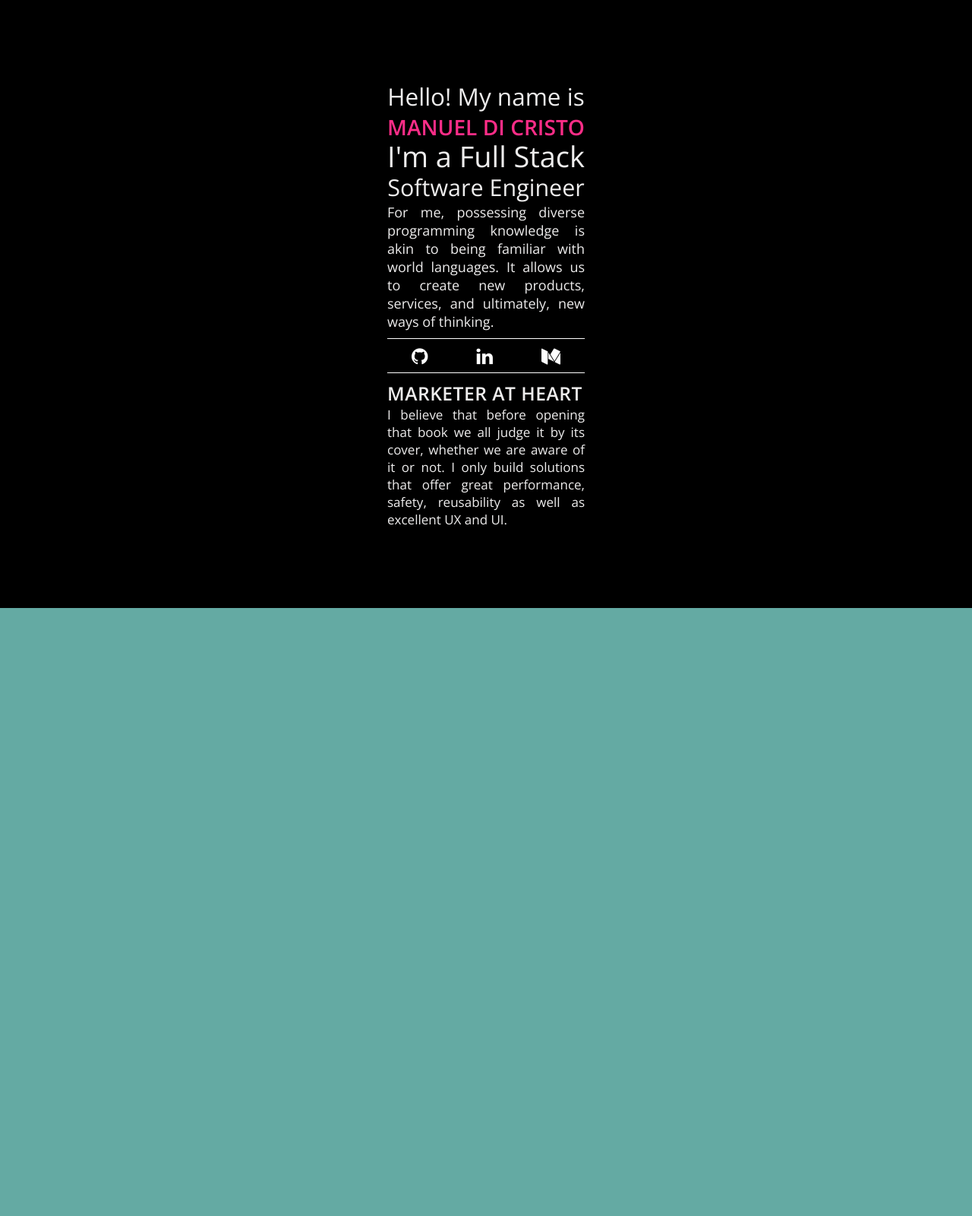
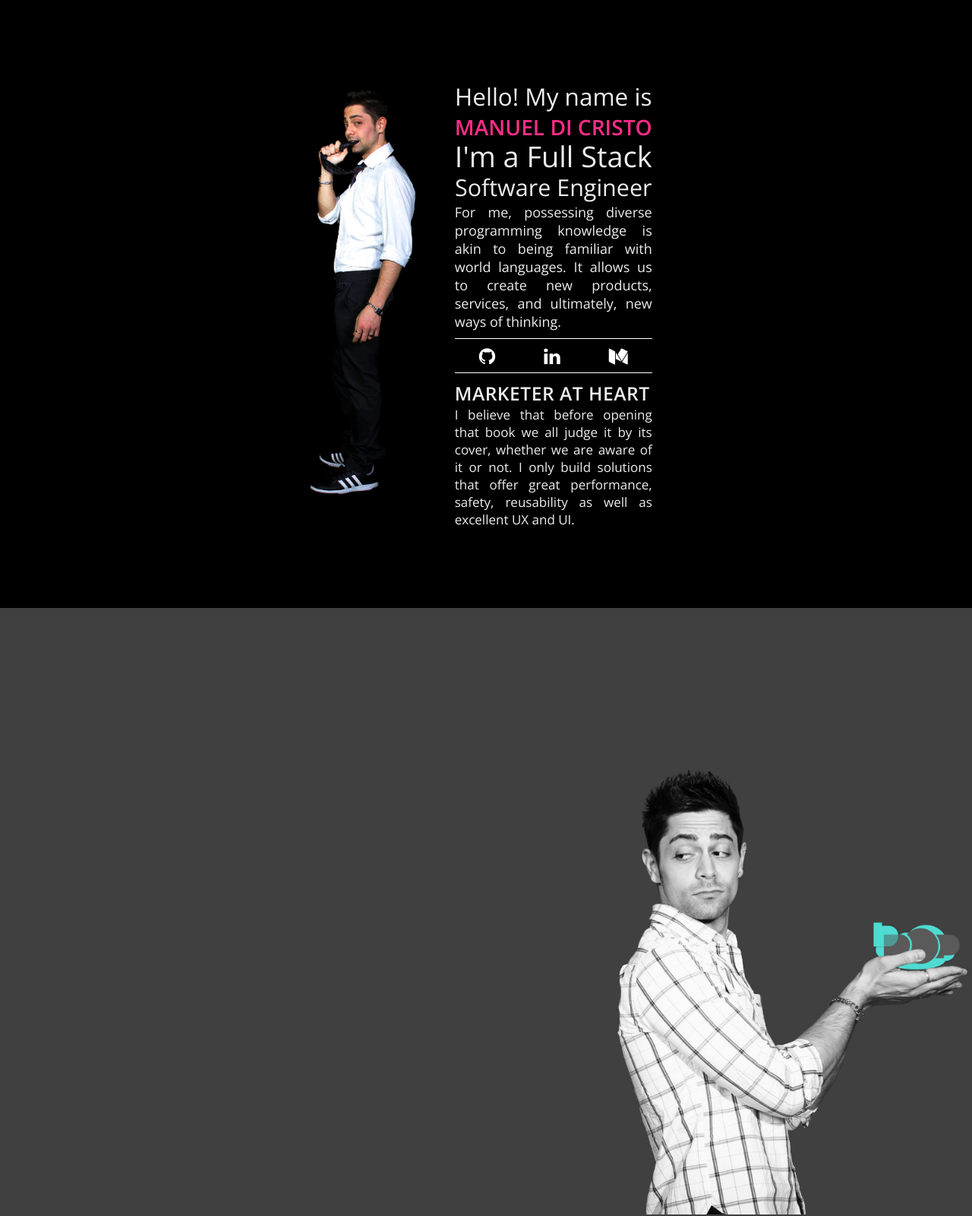
Before and after one commit to dicristomanuel/me, a plain HTML site: page index.html in a window 1280 px wide. Shown: the whole page at 76% size. Before the commit the page ends 800 px from the top, so only its background shows below. Drawn offline with nearby package versions, Linux system fonts and the light colour scheme.

Commit message:
[main.css] prefixes

```diff
--- a/css/main.css
+++ b/css/main.css
@@ -17,17 +17,27 @@ a {
   background: black;
   height: 100vh;
   width: 100vw;
-  display: flex;
   min-height: 610px;
   transition: all 100ms ease;
+
+  display: -webkit-box;
+  display: -ms-flexbox;
+  display: flex;
 }
 
 .first-section-content {
+  display: -webkit-box;
+  display: -ms-flexbox;
   display: flex;
+  -ms-flex-item-align: center;
+  -ms-grid-row-align: center;
+  align-self: center;
+  -webkit-box-pack: center;
+  -ms-flex-pack: center;
+  justify-content: center;
+
   width: 90%;
   margin: 0 auto;
-  align-self: center;
-  justify-content: center;
 }
 
 .first-section-content .first-pic {
@@ -80,12 +90,12 @@ a {
 }
 
 .content .socials{
-  display: -webkit-box;  /* OLD - iOS 6-, Safari 3.1-6, BB7 */
-  display: -ms-flexbox;  /* TWEENER - IE 10 */
-  display: -webkit-flex; /* NEW - Safari 6.1+. iOS 7.1+, BB10 */
-  display: flex;         /* NEW, Spec - Firefox, Chrome, Opera */
+  display: -webkit-box;
+  display: -ms-flexbox;
+  display: flex;
+  -ms-flex-pack: distribute;
   justify-content: space-around;
-  -webkit-justify-content: space-around;
+
   font-size: 25px;
   border-top: 1px solid white;
   border-bottom: 1px solid white;
@@ -93,7 +103,36 @@ a {
   margin: 10px 0;
 }
 
-@media only screen and (max-width: 450px) {
+.second-section {
+  display: -webkit-box;  /* OLD - iOS 6-, Safari 3.1-6, BB7 */
+  display: -ms-flexbox;  /* TWEENER - IE 10 */
+  display: -webkit-flex; /* NEW - Safari 6.1+. iOS 7.1+, BB10 */
+  display: flex;         /* NEW, Spec - Firefox, Chrome, Opera */
+  justify-content: flex-end;
+  -webkit-justify-content: flex-end;
+  width: 100vw;
+  height: 100vh;
+  position: relative;
+  background: #404040;
+  overflow: hidden;
+}
+
+.me-second {
+  display: -webkit-box;  /* OLD - iOS 6-, Safari 3.1-6, BB7 */
+  display: -ms-flexbox;  /* TWEENER - IE 10 */
+  display: -webkit-flex; /* NEW - Safari 6.1+. iOS 7.1+, BB10 */
+  display: flex;         /* NEW, Spec - Firefox, Chrome, Opera */
+  background: url('../img/pic-second-section.jpg') right no-repeat;
+  justify-content: center;
+  -webkit-justify-content: center;
+  background-size: contain;
+  width: 40vw;
+  height: 50vw;
+  position: absolute;
+  bottom: -20px;
+}
+
+@media only screen and (max-width: 740px) {
   .first-section-content .content {
     width: 90%;
     margin: 0 auto;
@@ -101,11 +140,7 @@ a {
   }
 
   .first-section-content .first-pic {
-    height: 370px;
-    position: absolute;
-    top: 620px;
-    right: 0;
-    opacity: .6;
+    display: none;
   }
 
   .first-section-content .content li {
@@ -124,9 +159,3 @@ a {
   #fifth   { font-size: 17px }
   #fifth span { font-size: 24.5px }
 }
-
-@media all and (orientation:landscape) {
-  .first-section {
-
-  }
-}
--- a/index.html
+++ b/index.html
@@ -11,7 +11,7 @@
 <body>
   <div class="first-section">
     <div class="first-section-content">
-      <!-- <img src="img/pic-first-section.jpg" class="first-pic"> -->
+      <img src="img/pic-first-section.jpg" class="first-pic">
       <ul class="content">
         <li id="first">Hello! My name is</li>
         <li id="second">MANUEL DI CRISTO</li>
@@ -31,38 +31,11 @@
     </ul>
   </div>
 </div>
-<!-- <div class="second-section">
-<div class="bpop-tech">
-<div class="bpop-square" id="with-border">
-<p><span>bPOP</span> is a service that connects to your social networks in order to retrieve the number of posts/likes/comments in a range of time, your top fan (or stalker) and number of active users. <br \><br \> Find out what your friends like about you!</p>
-</div>
-<div class="bpop-square">
-<p>
-<span style="font-size:2vw;">STACK </span>
-<div class="icons">
-<img src="img/rails.png">
-<img src="img/sidekiq.png">
-<img src="img/redis.png">
-</div>
-<div class="icons">
-<img src="img/angular-js.png">
-<img src="img/html5css3Js.png">
-</div>
-<div class="icons">
-<img src="img/sass.png">
-<img src="img/jQuery_And_Ajax.png">
-</div>
-</p>
-</div>
-<a href="https://github.com/dicristomanuel/bpop" target="_blank">
-<div class="bpop-square" id="bpop-example1">
-</div>
-</a>
-</div>
-<div class="me-second"></div>
+<div class="second-section">
+  <div class="me-second"></div>
 </div>
 
-<div class="third-section">
+<!-- <div class="third-section">
 <div class="jump">
 <div class="icons">
 <a href="https://soundcloud.com/lanottemanuel" target="_blank"><div class="fa fa-soundcloud"></div></a>
```
